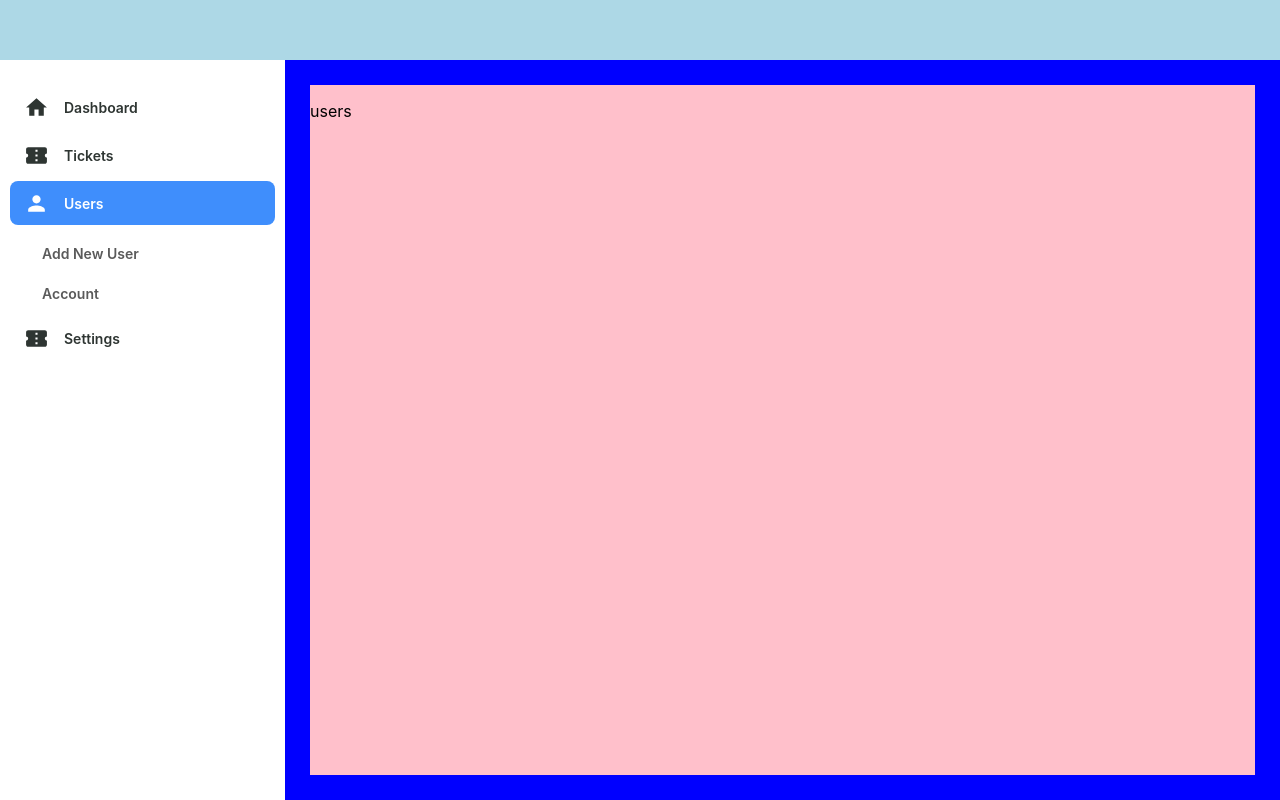
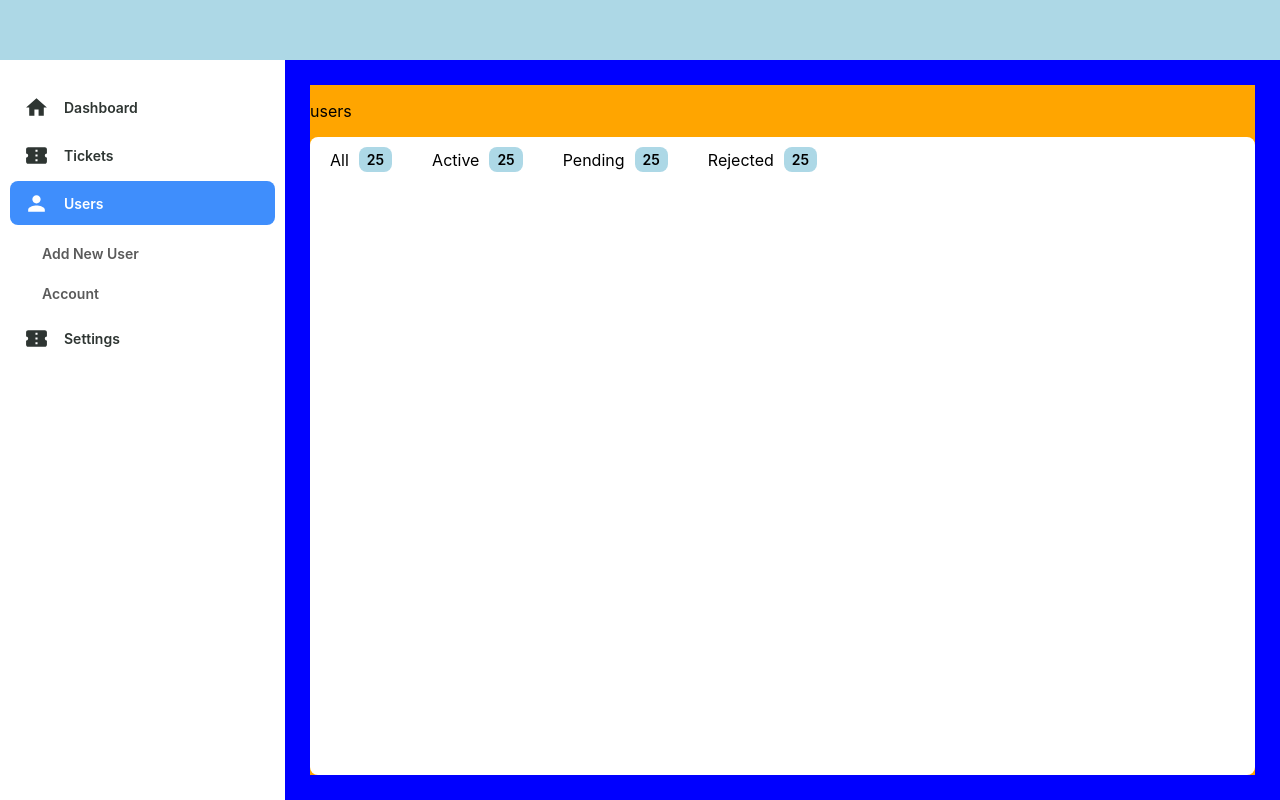
Before and after one commit to tg322/my-app, a React (Create React App) app: page /users in a window 1280 px wide. Built offline with nearby package versions, Linux system fonts and the light colour scheme.

Commit message:
Testing shell script

```diff
--- a/src/Pages/Tickets.tsx
+++ b/src/Pages/Tickets.tsx
@@ -3,7 +3,7 @@ import * as React from 'react';
 function Tickets(){
     return(
         <div style={{display:'flex', flexDirection:'column', width:'100%', height:'100%', backgroundColor:'pink'}}>
-            <p>Tickets</p>
+            <p>Tickets test commit</p>
         </div>
     );
 }
--- a/src/Pages/Users.tsx
+++ b/src/Pages/Users.tsx
@@ -1,9 +1,11 @@
 import * as React from 'react';
+import Table from '../Reusable Components/Table/Table';
 
 function Users(){
     return(
-        <div style={{display:'flex', flexDirection:'column', width:'100%', height:'100%', backgroundColor:'pink'}}>
+        <div style={{display:'flex', flexDirection:'column', width:'100%', height:'100%'}}>
             <p>users</p>
+            <Table/>
         </div>
     );
 }
--- /dev/null
+++ b/src/Reusable Components/Table/Table.tsx
@@ -0,0 +1,44 @@
+import * as React from 'react';
+
+function Table(){
+
+    return(
+        <div id='table-wrapper' style={{display:'flex', flexDirection:'column', width:'100%', height:'100%', backgroundColor:'white', borderRadius:'8px', boxSizing:'border-box'}}>
+            <div id='filter-bar' style={{display:'flex', flexDirection:'row', width:'100%', boxSizing:'border-box', padding:'10px 20px', gap:'40px'}}>
+
+
+                <div style={{display:'flex', flexDirection:'row', justifyContent:'center', alignItems:'center', gap:'10px'}}>
+                    <span>All</span>
+                    <div style={{display:'flex', backgroundColor:'lightblue', padding:'4px 8px', borderRadius:'8px', fontSize:'14px', fontWeight:'600'}}>
+                        <span>25</span>
+                    </div>
+                </div>
+
+
+                <div style={{display:'flex', flexDirection:'row', justifyContent:'center', alignItems:'center', gap:'10px'}}>
+                    <span>Active</span>
+                    <div style={{display:'flex', backgroundColor:'lightblue', padding:'4px 8px', borderRadius:'8px', fontSize:'14px', fontWeight:'600'}}>
+                        <span>25</span>
+                    </div>
+                </div>
+
+                <div style={{display:'flex', flexDirection:'row', justifyContent:'center', alignItems:'center', gap:'10px'}}>
+                    <span>Pending</span>
+                    <div style={{display:'flex', backgroundColor:'lightblue', padding:'4px 8px', borderRadius:'8px', fontSize:'14px', fontWeight:'600'}}>
+                        <span>25</span>
+                    </div>
+                </div>
+
+                <div style={{display:'flex', flexDirection:'row', justifyContent:'center', alignItems:'center', gap:'10px'}}>
+                    <span>Rejected</span>
+                    <div style={{display:'flex', backgroundColor:'lightblue', padding:'4px 8px', borderRadius:'8px', fontSize:'14px', fontWeight:'600'}}>
+                        <span>25</span>
+                    </div>
+                </div>
+
+            </div>
+        </div>
+    );
+}
+
+export default Table
```
Also changed, not shown: src/Reusable Components/Table/Table.scss (added).
